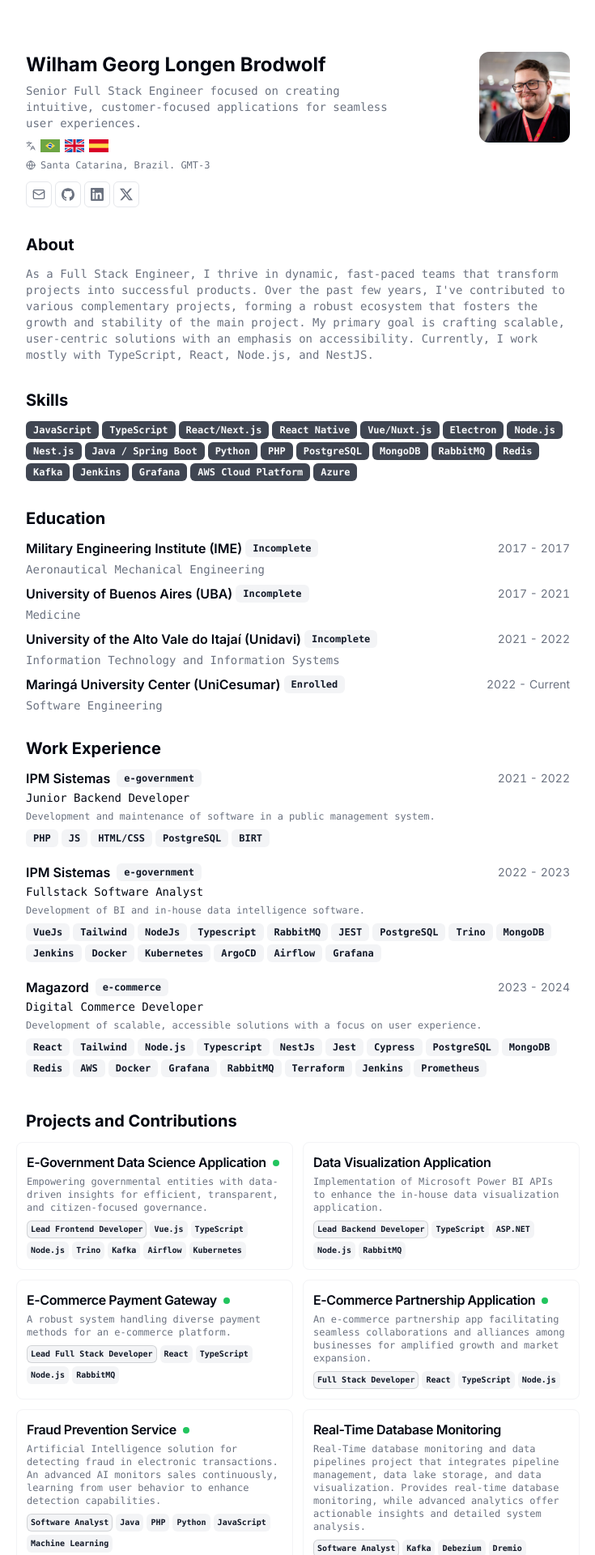
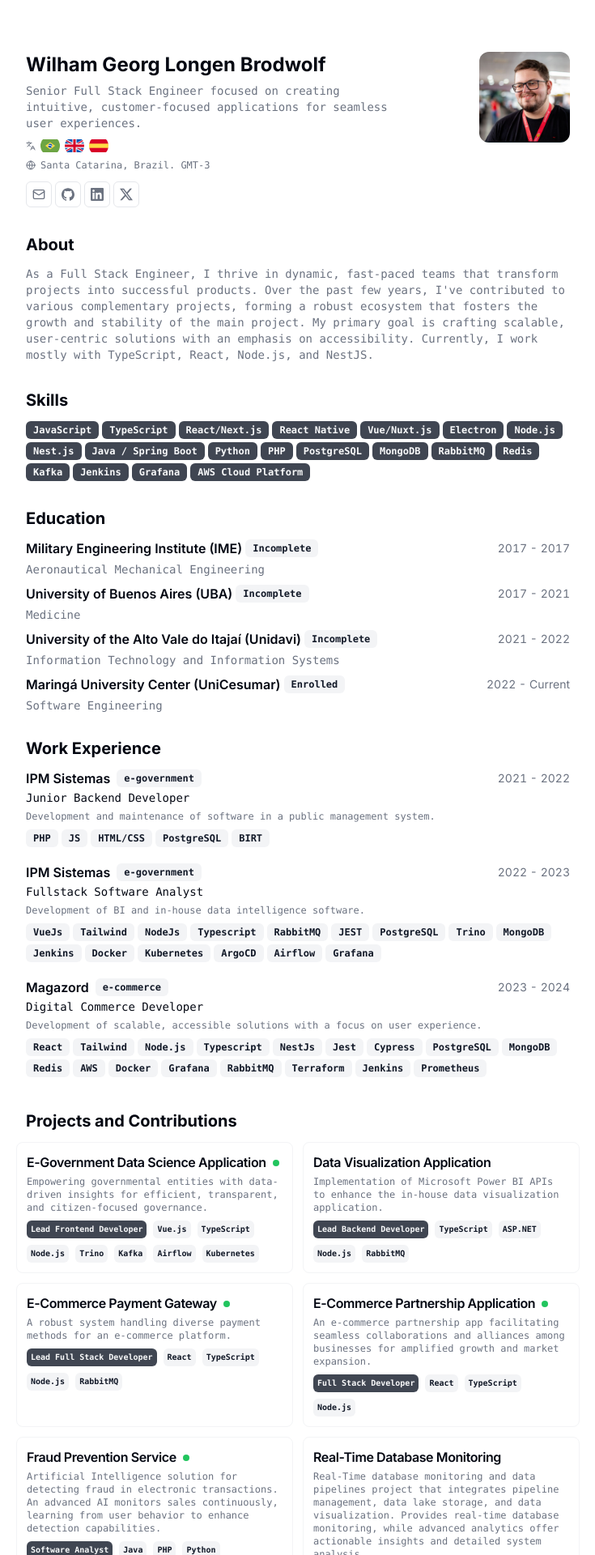
Before and after one commit to brodwolf/cv, a Next.js app: page / in a window 1280 px wide. Shown: the top 1920 px of the page at 81% size, without its empty margins (272-1007 px from the left). Built offline with nearby package versions, Linux system fonts and the light colour scheme.

Commit message:
feat: Projects and Contributions

```diff
--- a/src/app/page.tsx
+++ b/src/app/page.tsx
@@ -31,18 +31,21 @@ export default function Page() {
               >
                 <Languages className="h-3 w-3" />
                 <Image
+                  className="rounded-2xl"
                   src="/brazil.png"
                   width={24}
                   height={24}
                   alt="brazil"
-                />
+                  />
                 <Image
+                  className="rounded-2xl"
                   src="/united-kingdom.png"
                   width={24}
                   height={24}
                   alt="united-kingdom"
-                />
+                  />
                 <Image
+                  className="rounded-2xl"
                   src="/spain.png"
                   width={24}
                   height={24}
--- a/src/components/project-card.tsx
+++ b/src/components/project-card.tsx
@@ -43,11 +43,11 @@ export function ProjectCard({ title, description, tags, role, link }: Props) {
         </div>
       </CardHeader>
       <CardContent className="flex">
-        <div className="mt-2 flex flex-wrap gap-1">
+        <div className="mt-2 flex flex-wrap gap-2 gap-x-2">
           {role.map((role) => (
             <Badge
-              className="px-1 py-0 text-[10px] border-primary/15"
-              variant="secondary"
+              className="px-1 py-0 text-[10px]"
+              variant="default"
               key={role}
             >
               {role}
--- a/src/data/resume-data.tsx
+++ b/src/data/resume-data.tsx
@@ -153,7 +153,6 @@ export const RESUME_DATA = {
     "Jenkins",
     "Grafana",
     "AWS Cloud Platform",
-    "Azure"
   ],
   projects: [
     {
```
